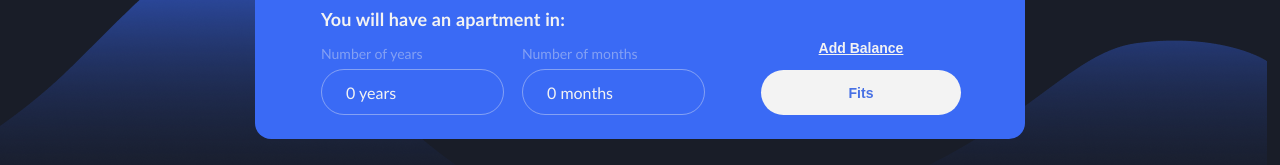
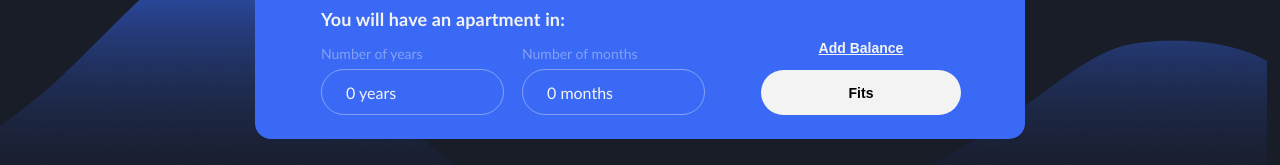
Before and after one commit to SolusBlade/ITD-React-project, a React (Create React App) app: page /plan in a window 1280 px wide. In both pictures the pointer is over the button "Fits". Shown: the part 528-693 px from the top of the page. Built offline with nearby package versions, Linux system fonts and the light colour scheme; a web font is replaced by a local one.

Commit message:
Update ResultForm.module.scss

```diff
--- a/src/components/ResultForm/ResultForm.module.scss
+++ b/src/components/ResultForm/ResultForm.module.scss
@@ -94,17 +94,23 @@
   cursor: pointer;
   width: 247px;
   height: 46px;
+  font-weight: 700;
+  font-size: 14px;
+  line-height: 20px;
+  text-align: center;
   color: #4770e4;
   background: #f3f3f3;
   border-radius: 60px;
-  font-weight: 700;
-  font-size: 14px;
-  line-height: 20px;
   border: none;
-  text-align: center;
+  outline: none;
 
   @media screen and (min-width: 768px) {
     width: 200px;
+  }
+
+  &:hover,
+  &:focus {
+    color: #000;
   }
 }
 
@@ -118,10 +124,17 @@
   text-decoration-line: underline;
   color: #f3f3f3;
   background-color: inherit;
+  border-radius: 60px;
   border: none;
+  outline: none;
   cursor: pointer;
 
   @media screen and (min-width: 768px) {
     width: 200px;
   }
+
+  &:hover,
+  &:focus {
+    color: #000;
+  }
 }
```
